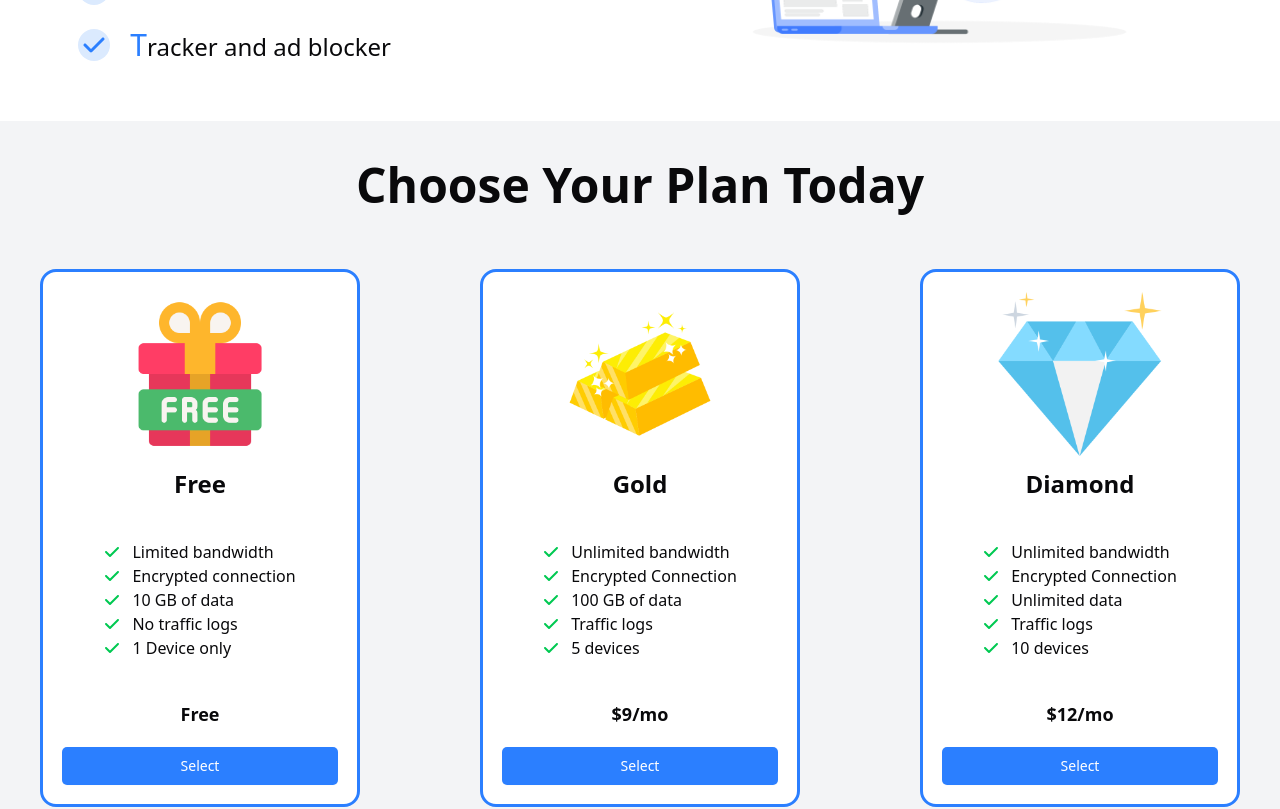
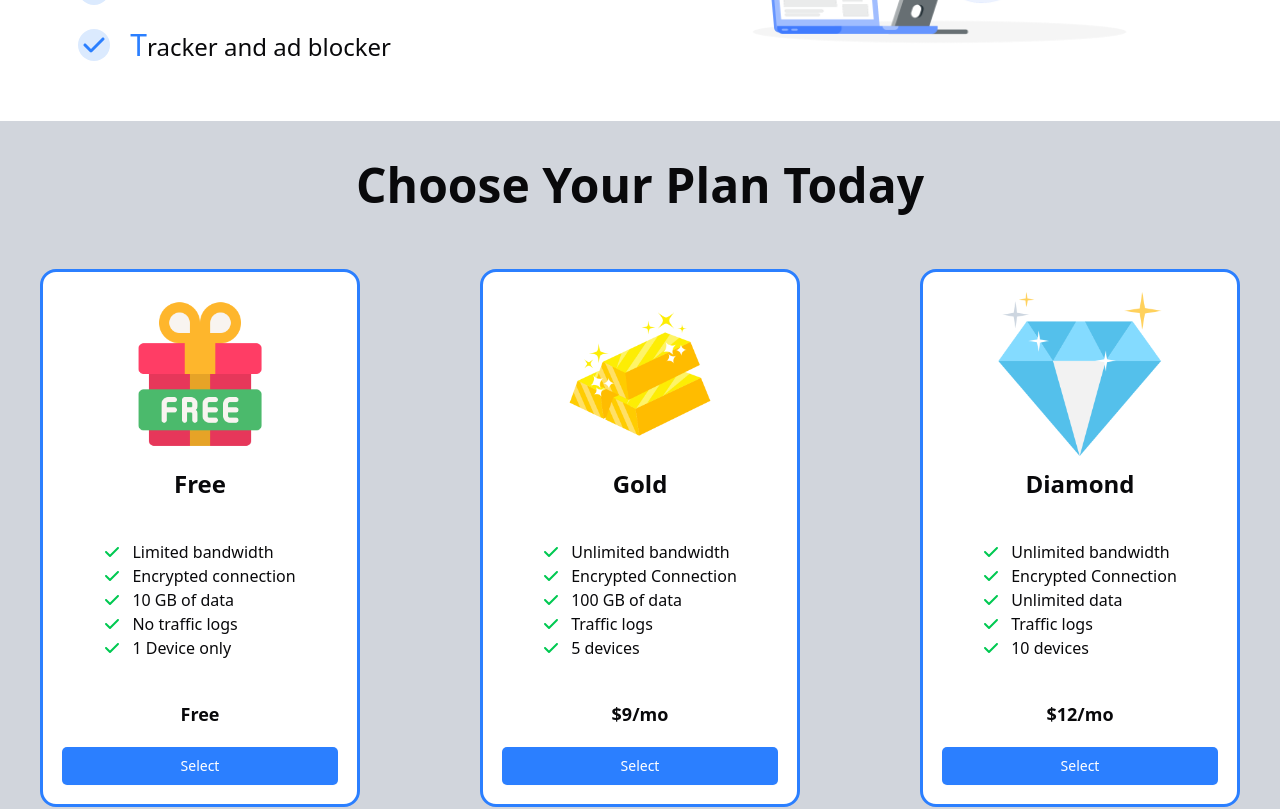
Before and after one commit to alireza-1080/vpn-landing-page, a Next.js app: page / in a window 1280 px wide. Shown: the part 1280-2089 px from the top of the page. Built offline with nearby package versions, Linux system fonts and the light colour scheme.

Commit message:
Update background color in Pricing component for improved visual consistency

```diff
--- a/components/Pricing/index.tsx
+++ b/components/Pricing/index.tsx
@@ -3,7 +3,7 @@ import Plans from "./Plans";
 
 const Pricing = () => {
   return (
-    <div className="w-full bg-gray-100">
+    <div className="w-full bg-gray-300">
       <div
         id="pricing"
         className="flex w-full flex-col justify-center gap-15 px-5 py-10"
```
